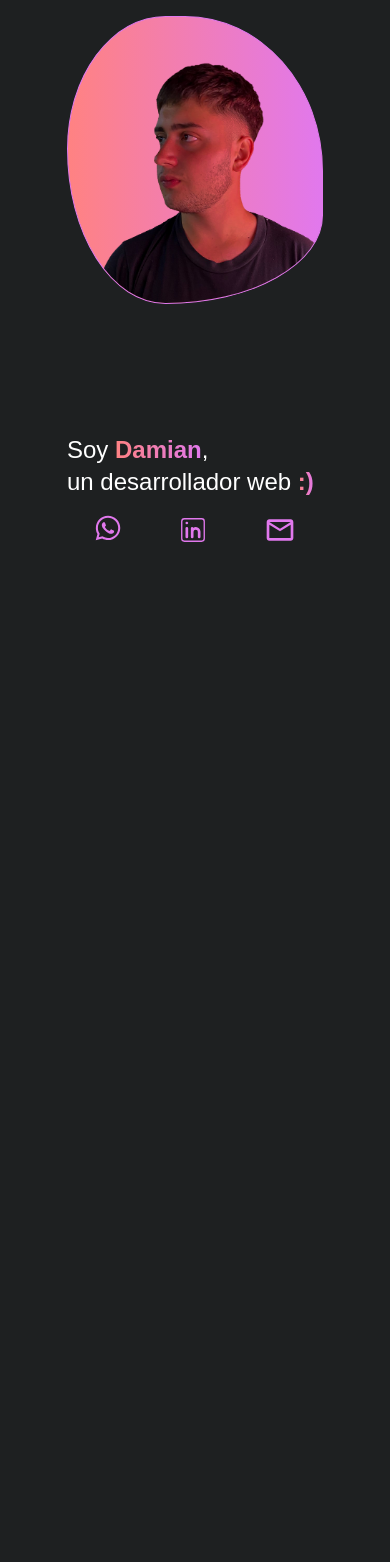
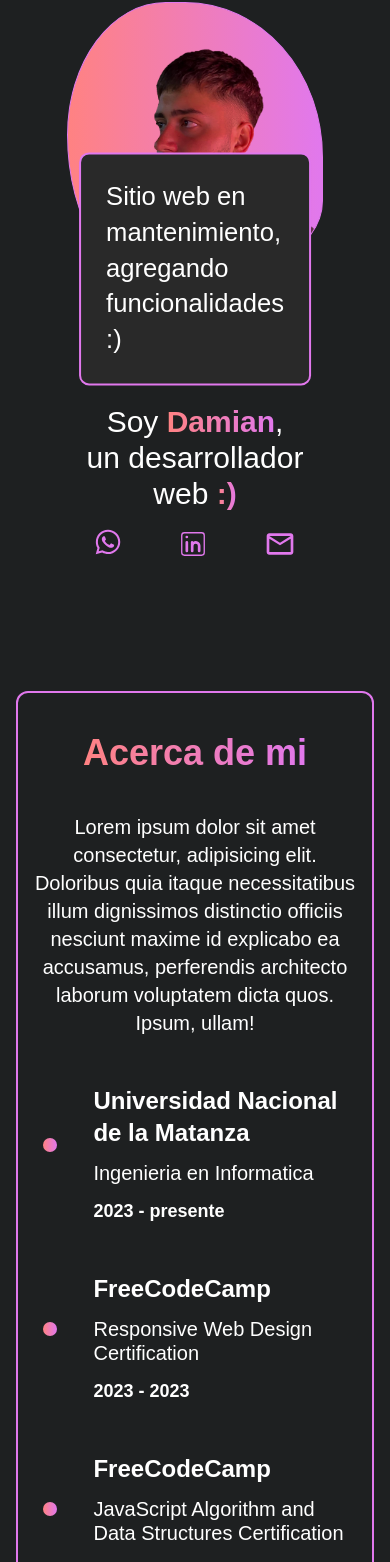
Before and after one commit to damianpityla/Portfolio, a React (Vite) app: page / in a window 390 px wide. Shown: the part 153-1715 px from the top of the page. Before the commit the page ends 848 px from the top, so only its background shows below. Built offline with nearby package versions, Linux system fonts and the light colour scheme.

Commit message:
about me section(responsive working)

```diff
--- a/src/App.jsx
+++ b/src/App.jsx
@@ -3,7 +3,7 @@ import React, { useState, useEffect, useRef} from 'react';
 import Navbar from './components/Navbar';
 import Mant from './components/Mant'
 import Home from './components/Home';
-// import About from './components/About';
+import About from './components/About';
 // import Projects from './components/Projects';
 // import Skills from './components/Skills';
 // import Contact from './components/Contact';
@@ -11,35 +11,33 @@ import Home from './components/Home';
 
 function App() {
     const[renderContent, setRenderContent] = useState(false);
+    const handleScroll = () => {
+      const section = document.getElementById('destino');
+      if (section) {
+        const rect = section.getBoundingClientRect();
+        const isVisible = (rect.top >= 0 && rect.top < window.innerHeight) || (rect.bottom > 0 && rect.bottom <= window.innerHeight);
 
-    const handleScroll = () => {
-        if (window.scrollY > 0) {
-          setRenderContent(true);
-        } else {
-          setRenderContent(false);
-        }
-      };
+        setRenderContent(isVisible);
+      }
+    };
 
     useEffect(() => {
-        window.addEventListener('scroll', handleScroll);
-
-        return () => {
-          window.removeEventListener('scroll', handleScroll);
-        };
-      }, []);
-
+      handleScroll();
+      window.addEventListener('scroll', handleScroll);
+      return () => window.removeEventListener('scroll', handleScroll);
+    }, []);
 
     return (
         <div>
             <Navbar />
             <Home />
-            {renderContent && (<Mant/>)}
-            <footer id='destino' className="end mt-5"></footer>
-            {/*<About />
-            <Projects />
+            <About />
+            {/*<Projects />
             <Skills />
             <Contact />
             <Footer /> */}
+            <footer id='destino' className="end mt-20 h-10"></footer>
+            {renderContent && (<Mant/>)}
         </div>
     );
 }
--- /dev/null
+++ b/src/components/About.jsx
@@ -0,0 +1,33 @@
+import { gradientText } from "../logica/constants";
+import AboutCard from "./AboutCard";
+
+const About = () =>{
+  return(
+    <section className="flex justify-center">
+      <div className="about-container border-2 border-pinky2 w-11/12 rounded-xl flex flex-col items-center pb-10">
+        <div className={`${gradientText} my-10 text-4xl font-bold`}>Acerca de mi</div>
+        <div className="max-xsm:mx-4 mx-16 text-center text-2xl max-xsm:text-xl">
+          Lorem ipsum dolor sit amet consectetur, adipisicing elit. Doloribus quia itaque necessitatibus illum dignissimos distinctio officiis nesciunt maxime id explicabo ea accusamus, perferendis architecto laborum voluptatem dicta quos. Ipsum, ullam!
+        </div>
+        <div className="w-1/2 max-xsm:w-3/4 ml-24">
+          <AboutCard
+            title="Universidad Nacional de la Matanza"
+            info="Ingenieria en Informatica"
+            date="2023 - presente"
+          />
+          <AboutCard
+            title="FreeCodeCamp"
+            info="Responsive Web Design Certification"
+            date="2023 - 2023"
+          />
+          <AboutCard
+            title="FreeCodeCamp"
+            info="JavaScript Algorithm and Data Structures Certification"
+            date="2024 - 2024"
+          />
+        </div>
+      </div>
+    </section>
+  )
+}
+export default About;
--- /dev/null
+++ b/src/components/AboutCard.jsx
@@ -0,0 +1,15 @@
+import { gradientBg } from "../logica/constants.js";
+
+const AboutCard = ({title, info, date}) =>{
+  return(
+  <div className=" w-3/4 max-xsm:w-full max-xsm:-ml-[17px] mt-7 mx-5 flex relative">
+      <div className="mt-5  max-xsm:text-xl">
+          <div id="rounded" className={`${gradientBg} absolute top-1/2 h-3.5 w-3.5 rounded-full -translate-y-1/2 -ml-[50px]`}></div>
+          <h3 id="title" className="text-2xl font-bold"> {title} </h3>
+          <div id="info" className="text-xl mb-3 leading-6 mt-3"> {info} </div>
+          <div className="mt-3 text-lg font-bold">{date}</div>
+      </div>
+    </div>
+  )
+}
+export default AboutCard;
--- a/src/components/Home.jsx
+++ b/src/components/Home.jsx
@@ -2,28 +2,27 @@ import { CiLinkedin } from "react-icons/ci";
 import { FaWhatsapp } from "react-icons/fa";
 import { MdMailOutline } from "react-icons/md";
 import { gradientText } from "../logica/constants.js";
+import { iconStyle } from "../logica/constants.js";
 import logoImg  from "../assets/logo.png"
 
-const color = "text-pinky2"
-const hoverSocialMedia = "hover:text-pinky transition ease-in-out duration-300 transform"
 
 const Home = () => {
-    const welcomeClasses = " h-[calc(100vh-3.5rem)] mt-14 max-xsm:mt-10 flex justify-evenly items-center xsm:flex-row flex-col-reverse flex-grow";
+    const welcomeClasses = " h-[calc(100vh-3.5rem)] mt-14 max-xsm:mt-10 max-xsm:mb-4 flex justify-evenly items-center xsm:flex-row flex-col-reverse flex-grow";
 
     return (
         <div>
             <section className={welcomeClasses}>
                 <div className="welcome-text">
-                    <div className="presentation text-4xl max-xsm:w-64 max-xsm:text-2xl">
-                        Soy <span className={`${gradientText} font-bold`}>Damian</span>,<br/> un desarrollador web <span className={`${gradientText} font-bold`}> :)</span>
+                    <div className="presentation text-5xl max-xsm:w-64 max-nsm:text-3xl max-xsm:text-center">
+                        Soy <span className={`${gradientText} font-bold`}>Damian</span>, <br/>un desarrollador web <span className={`${gradientText} font-bold`}> :)</span>
                     </div>
                     <div className="SocialMedia flex justify-around mt-4 ">
-                        <a href="http://wa.me/+541125406217" target="_blank" className="inline-block"><FaWhatsapp className={`${color} ${hoverSocialMedia} w-7 h-7`}/></a>
-                        <a href="https://www.linkedin.com/in/damian-pityla-04a842241/" target="_blank"><CiLinkedin className={`${color} ${hoverSocialMedia} w-8 h-8`}/></a>
-                        <a href="mailto:damipityla@gmail.com"><MdMailOutline className={`${color} ${hoverSocialMedia} w-8 h-8 mt-0.3 `}/></a>
+                        <a href="http://wa.me/+541125406217" target="_blank" className="inline-block"><FaWhatsapp className={`${iconStyle} w-7 h-7`}/></a>
+                        <a href="https://www.linkedin.com/in/damian-pityla-04a842241/" target="_blank"><CiLinkedin className={`${iconStyle} w-8 h-8`}/></a>
+                        <a href="mailto:damipityla@gmail.com"><MdMailOutline className={`${iconStyle} w-8 h-8 mt-0.3 `}/></a>
                     </div>
                 </div>
-                <div className="logo max-xsm:w-64 max-xsm:h-72 relative z-0 w-96 h-96">
+                <div className="logo max-nsm:w-64 max-nsm:h-72 relative z-0 w-96 h-96">
                     <img src={logoImg} alt="Developer photo"/>
                 </div>
 
--- a/src/components/Navbar.jsx
+++ b/src/components/Navbar.jsx
@@ -5,7 +5,7 @@ import { IoMdClose } from "react-icons/io";
 import NavLinks from "./NavLinks.jsx";
 
 
-    const navClasses = "h-16 navbar flex items-center justify-between w-full max-w-full py-5 px-5 border-b-2 border-pinky2 fixed top-0 z-20";
+    const navClasses = "h-16 navbar flex items-center justify-between w-full max-w-full py-5 px-5 border-b-2 border-pinky2 bg-bg fixed top-0 z-20";
     const NavBar = () => {
         const [isOpen, setIsOpen] = useState(false)
         const handleButton = () =>{
--- a/src/index.css
+++ b/src/index.css
@@ -4,6 +4,7 @@
 
 :root{
     --bg: #1e2021;
+    --bg2: #292929;
     --orange:rgba(255,130,130,1);
     --pinky2:rgba(225,120,237,1);
     --pinky2-hover: rgb(208, 145, 214);
@@ -66,8 +67,7 @@ body{
     transform: translate(-50%, -50%);
     z-index: 9999;
     padding: 25px;
-    background: var(--bg);
-
+    background: var(--bg2);
     border: 2px solid var(--pinky2);
     border-radius: 10px;
     display: flex;
--- a/src/logica/constants.js
+++ b/src/logica/constants.js
@@ -1,2 +1,6 @@
 
 export const gradientText = "bg-gradient-to-r from-pinky to-pinky2 inline-block text-transparent bg-clip-text"
+export const gradientBg = "bg-gradient-to-r from-pinky to-pinky2 inline-block"
+export const gradientHover = "hover:bg-gradient-to-r hover:from-pinky hover:to-pinky2 hover:inline-block hover:text-transparent hover:bg-clip-text"
+
+export const iconStyle = "text-pinky2 hover:text-pinky hover:text-pinky transition ease-in-out duration-300 transform"
--- a/tailwind.config.js
+++ b/tailwind.config.js
@@ -7,11 +7,13 @@ export default {
     extend: {
       colors: {
         bg: '#1e2021',
+        bg2: '#3d3e3e',
         pinky2: 'rgba(225,120,237,1)',
         pinky2hover: 'rgb(208, 145, 214)',
         pinky: 'rgba(255,130,130,1)'
       },screens: {
         'xsm': '800px',
+        'nsm': '1000px'
       }
     },
   },
```
